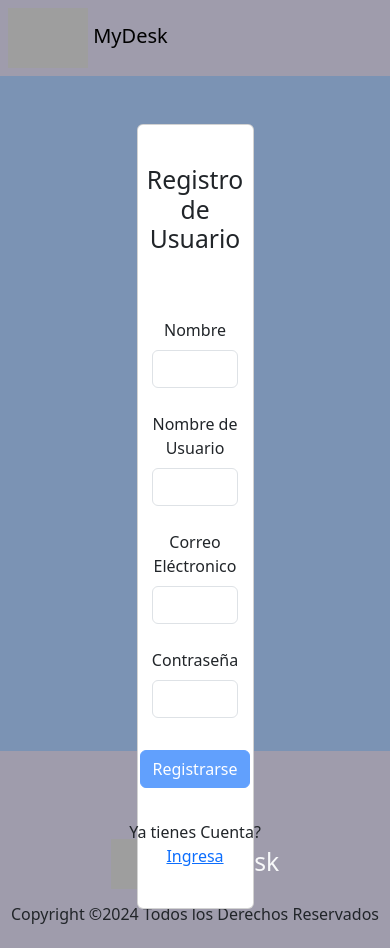
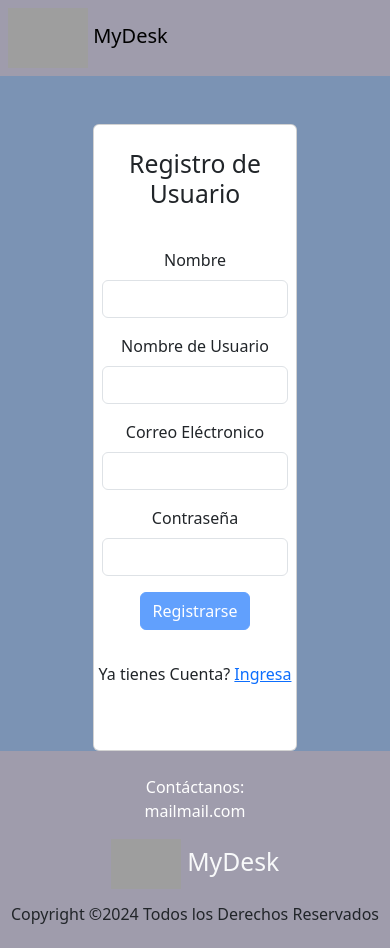
Before and after one commit to pabloomadd/MyDesk, an Angular app: page /register in a window 390 px wide. Built offline with nearby package versions, Linux system fonts and the light colour scheme; no server answers; grey boxes are pictures that could not be loaded.

Commit message:
Login/Register Responsive

```diff
--- a/src/app/pages/login/login.component.css
+++ b/src/app/pages/login/login.component.css
@@ -1,8 +1,3 @@
-.card {
-    max-width: 30vw;
-    padding-top: 10px
-}
-
 .container {
     height: 80vh;
 
--- a/src/app/pages/login/login.component.html
+++ b/src/app/pages/login/login.component.html
@@ -1,8 +1,11 @@
-<div class="container text-center pt-5">
+<div class="container pt-5 text-center">
 
-    <div class="card p-5 mx-auto align-items-center">
+    <div class="row justify-content-center">
+
+        <div class="col-7 col-lg-5">
+            <div class="card mx-auto">
                 <h2 class="p-4">Iniciar Sesión</h2>
-        <form class="m-2" [formGroup]="loginForm" (submit)="acceder()">
+                <form class="m-2 mx-auto" [formGroup]="loginForm" (submit)="acceder()">
                     <div class="m-4">
                         <label class="form-label">Correo</label>
                         <input [ngClass]="{'is-invalid': hasErrors('email', 'required') || hasErrors('email', 'email')}"
@@ -17,8 +20,8 @@
 
                     <div class="m-4">
                         <label class="form-label">Contraseña</label>
-                <input [ngClass]="{'is-invalid': hasErrors('pass', 'required')}" type="text" class="form-control"
-                    formControlName="pass">
+                        <input [ngClass]="{'is-invalid': hasErrors('pass', 'required')}" type="text"
+                            class="form-control" formControlName="pass">
                         @if(hasErrors('pass', 'required')){
                         <div class="text-danger">Contraseña es requerida</div>
                         }
@@ -31,20 +34,20 @@
                     <p>Aun no tienes Cuenta? <a [routerLink]="['/register']">Registrate</a></p>
                 </form>
 
-        <div class="toast-container position-fixed top-0 p-3"></div>
-        <div id="liveToast" class="toast" role="alert">
-
+                <div class="toast-container text-center"></div>
+                <div id="liveToast" class="toast mx-auto" role="alert">
                     <div class="toast-body text-bg-success">
                         <strong>Logueando Usuario...</strong>
                     </div>
                 </div>
 
-        <div class="toast-container align-top p-3"></div>
-        <div id="dangerToast" class="toast" role="alert">
-
+                <div class="toast-container"></div>
+                <div id="dangerToast" class="toast mx-auto" role="alert">
                     <div class="toast-body text-bg-danger">
                         <strong>Datos Incorrectos. Compruébalos!</strong>
                     </div>
                 </div>
             </div>
         </div>
+    </div>
+</div>
--- a/src/app/pages/register/register.component.css
+++ b/src/app/pages/register/register.component.css
@@ -1,7 +1,3 @@
-.card {
-    max-width: 30vw;
-}
-
 .container {
     height: 80vh;
 
--- a/src/app/pages/register/register.component.html
+++ b/src/app/pages/register/register.component.html
@@ -1,14 +1,15 @@
 <div class="container text-center pt-5">
 
-    <!-- Mensaje para Validaciones -->
+    <div class="row justify-content-center">
+        <div class="col-7 col-lg-5">
+            <div class="card mx-auto">
+                <h2 class="mt-4">Registro de Usuario</h2>
+                <form class="mt-4 mx-auto m-5" [formGroup]="registerForm" (submit)="registro()">
 
-    <div class="card p-3 mx-auto align-items-center">
-        <h2 class="p-4">Registro de Usuario</h2>
-        <form class="m-2" [formGroup]="registerForm" (submit)="registro()">
-
-            <div class="m-4">
+                    <div class="p-2">
                         <label class="form-label">Nombre</label>
-                <input [ngClass]="{'is-invalid': hasErrors('name', 'required') || hasErrors('name', 'minlength')}"
+                        <input
+                            [ngClass]="{'is-invalid': hasErrors('name', 'required') || hasErrors('name', 'minlength')}"
                             type="text" class="form-control" formControlName="name">
                         @if(hasErrors('name','required')){
                         <div class="text-danger">Nombre es requerido</div>
@@ -19,7 +20,7 @@
 
                     </div>
 
-            <div class="m-4">
+                    <div class="p-2">
                         <label class="form-label">Nombre de Usuario</label>
                         <input
                             [ngClass]="{'is-invalid': hasErrors('username', 'required') || hasErrors('username', 'minlength')}"
@@ -32,7 +33,7 @@
                         }
                     </div>
 
-            <div class="m-4">
+                    <div class="p-2">
                         <label class="form-label">Correo Eléctronico</label>
                         <input [ngClass]="{'is-invalid': hasErrors('email', 'required') || hasErrors('email', 'email')}"
                             type="text" class="form-control" formControlName="email">
@@ -45,9 +46,11 @@
                         }
                     </div>
 
-            <div class="m-4">
+                    <div class="p-2">
                         <label class="form-label">Contraseña</label>
-                <input type="text" class="form-control" formControlName="pass">
+                        <input
+                            [ngClass]="{'is-invalid': hasErrors('pass', 'required') || hasErrors('pass', 'minlength')}"
+                            type="text" class="form-control" formControlName="pass">
                         @if(hasErrors('pass','required')){
                         <div class="text-danger">Contraseña es requerida</div>
                         }
@@ -56,8 +59,9 @@
 
                         }
                     </div>
-            <div>
-                <button class="btn btn-primary m-2" [disabled]="!registerForm.valid" type="submit">Registrarse</button>
+                    <div class="p-2">
+                        <button class="btn btn-primary" [disabled]="!registerForm.valid"
+                            type="submit">Registrarse</button>
                         <!-- <button class="btn btn-dark" type="button" (click)="toastBien()">Toast</button>
                         <button class="btn btn-dark" type="button" (click)="toastMal('hola')">ToastMal</button> -->
                     </div>
@@ -80,3 +84,7 @@
                 </div>
             </div>
         </div>
+    </div>
+
+
+</div>
```
Lines whose indentation alone changed are shown as unchanged.
